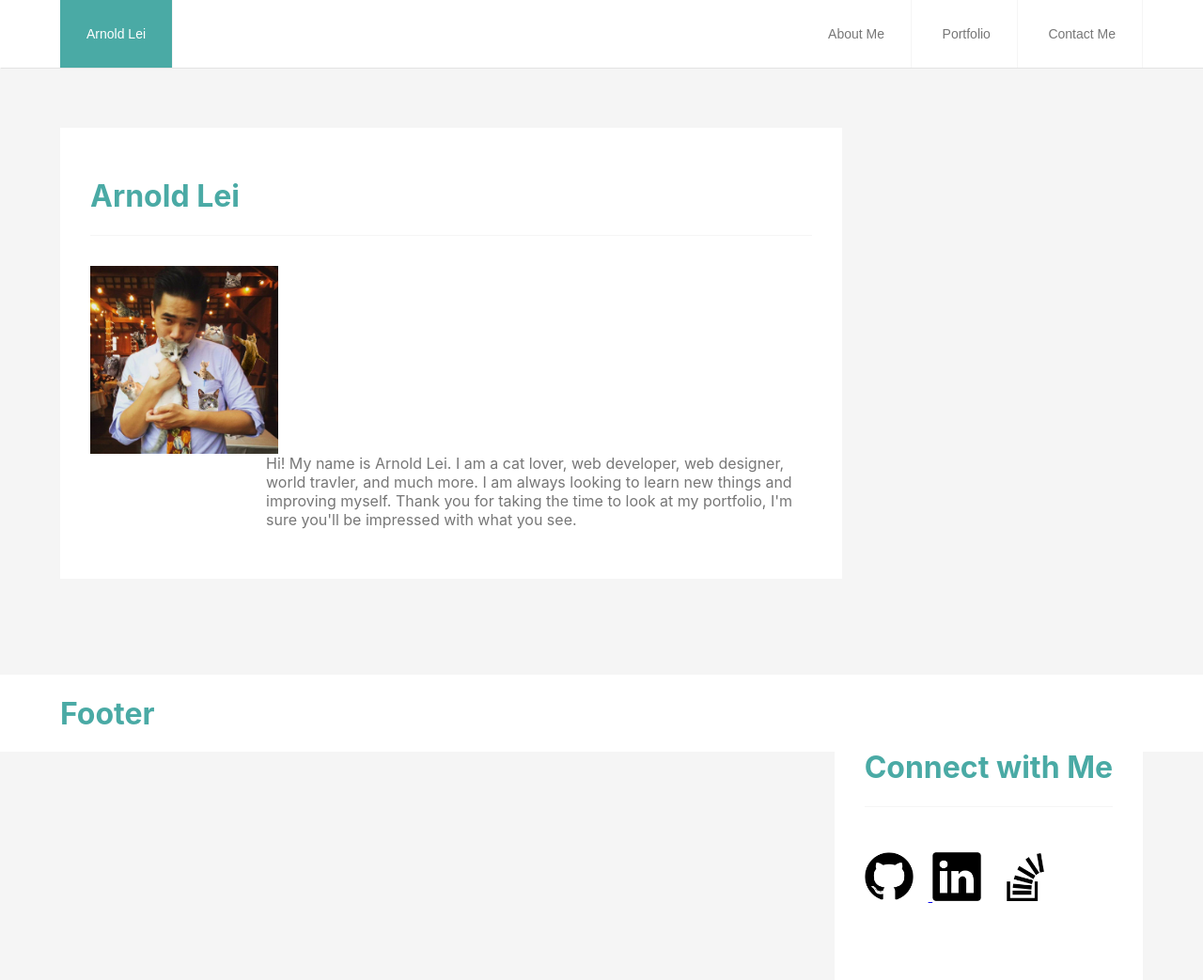
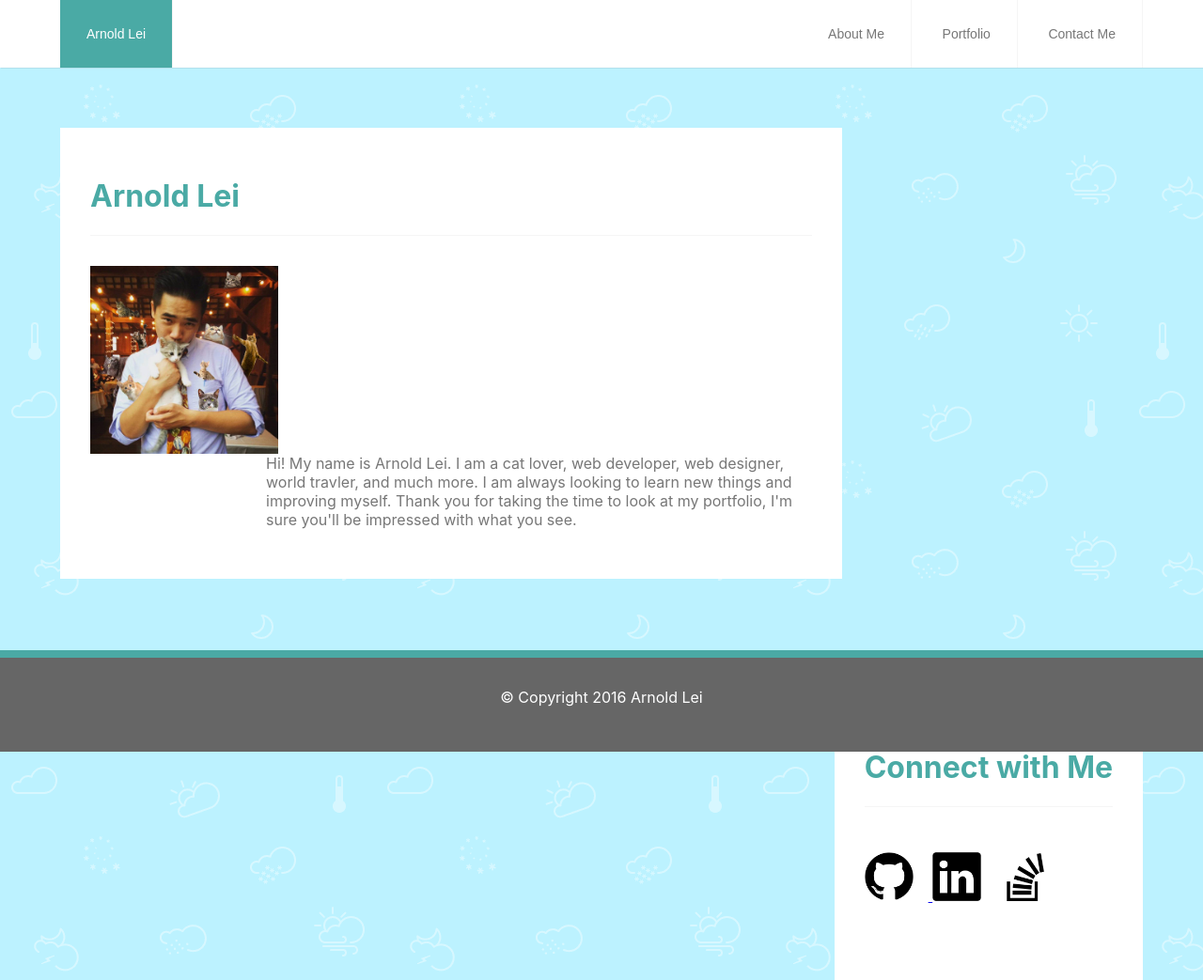
Before and after one commit to arnold-lei/basic-portfolio, a PHP site: page / in a window 1280 px wide. Shown: the whole page at 94% size. Run offline with PHP 8.4, Linux system fonts and the light colour scheme.

Commit message:
added a backgound image and fixed the footer'

```diff
--- a/assets/css/style.css
+++ b/assets/css/style.css
@@ -9,9 +9,9 @@
 
 
 body{
+  background-image: url("../images/weather/weather.png");
   margin:0px;
   font-family: BlinkMacSystemFont, 'Arial', 'Helvetica Neue', Helvetica, sans-serif;;
-  background-color: #f5f5f5;
   color:#777777;
 }
 p{
@@ -51,8 +51,8 @@ h1, h2, h3, h4, h5, h6{
   color:#4aaaa5;
 }
 .container {
-
-  background-color: #f5f5f5;
+  background-image: url("../images/weather/weather.png");
+  /*background-color: #f5f5f5; */
 }
 
 button{
@@ -86,7 +86,6 @@ button{
 .nav-title{
   background-color: #4aaaa5;
   color:#fff;
-
 }
 
 .about-me {
@@ -127,7 +126,12 @@ footer{
   clear:both;
   padding:0 5%;
   width: 100%;
-  background-color: #fff;
+  background-color: #666666;
   position:fixed;
   bottom: 0px;
+  border-top: 8px solid;
+  border-color: #4aaaa5;
+  color: #fff;
+  padding: 2em 0;
+  text-align: center;
 }
--- a/index.html
+++ b/index.html
@@ -40,7 +40,7 @@
       </div>
     </div>
     <footer>
-      <h1>Footer</h1>
+      <p>&copy; Copyright 2016 Arnold Lei</p>
     </footer>
   </div><!--end of container -->
 </body>
```
Also changed, not shown: assets/images/weather/readme.txt (added), assets/images/weather/weather.png (added), 1 other file.
